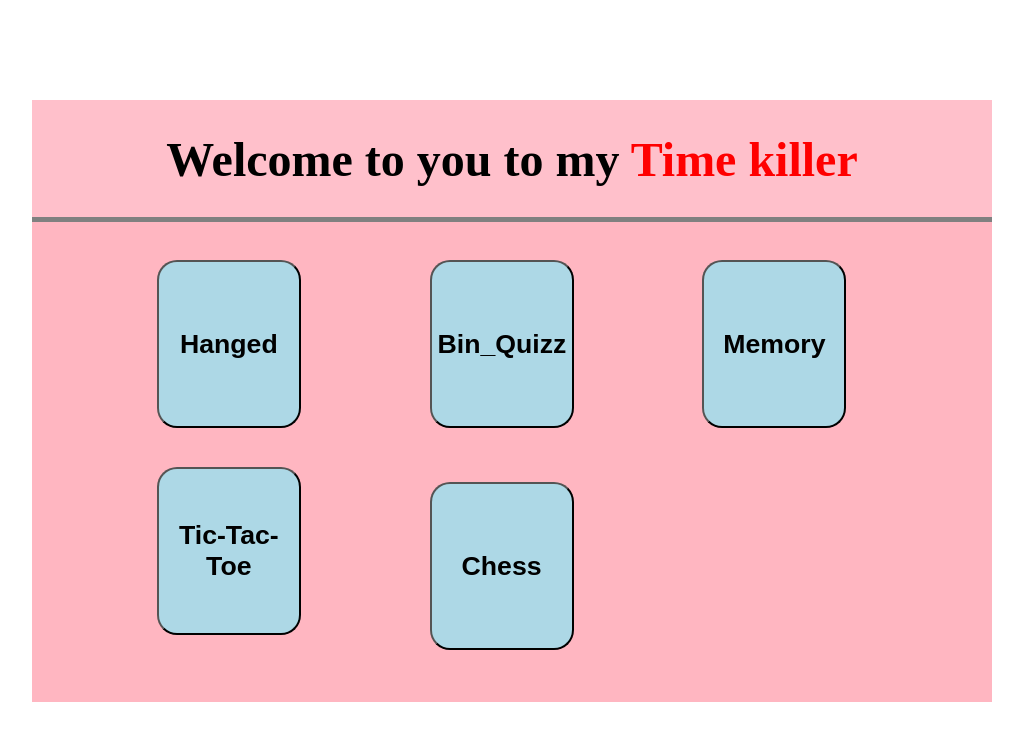
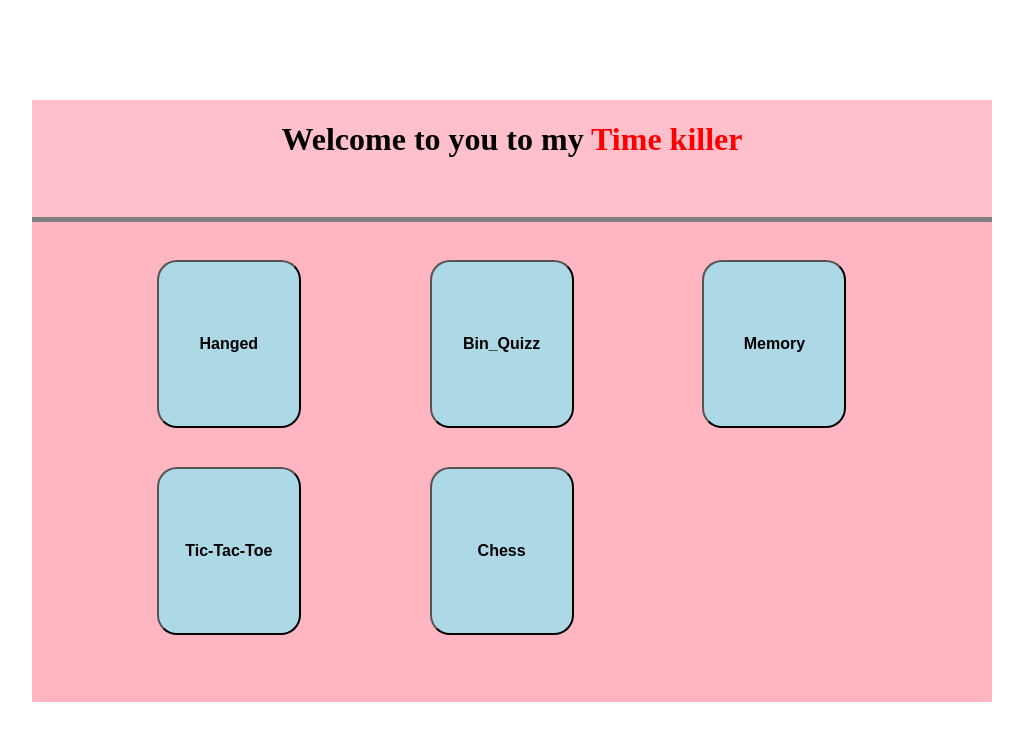
Before and after one commit to SamSamsung/Time-killer, a PHP site: page / in a window 1280 px wide. Shown: the top 741 px of the page, without its empty margins (128-1151 px from the left). Run offline with PHP 8.4, Linux system fonts and the light colour scheme.

Commit message:
Update accueil_style.css

```diff
--- a/css/accueil_style.css
+++ b/css/accueil_style.css
@@ -11,13 +11,15 @@
     background-color: #a9a9af*/
     background-color: #FFC0CB;
     position: absolute;
+    text-align: center;
     width: 100%;
     height: 19.5%;
-    font-size: 150%;
+    font-size: 1.25vw;
 }
 
-h1 {
+button h1 {
     text-align: center;
+    font-size: 1.25vw;
 
 }
 
```
